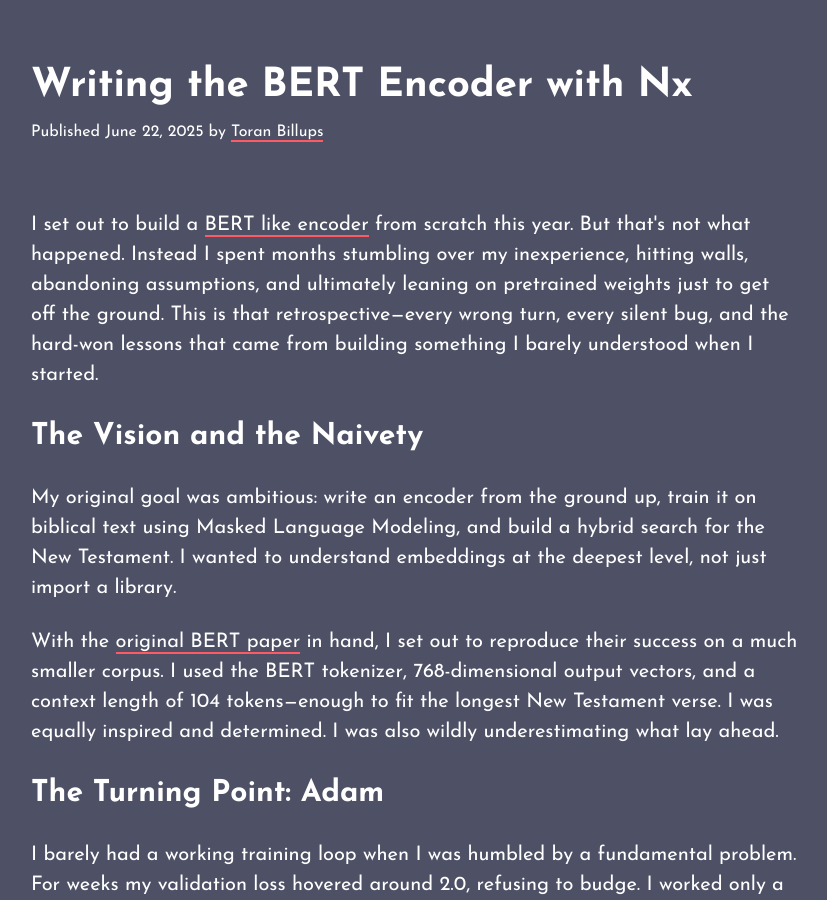
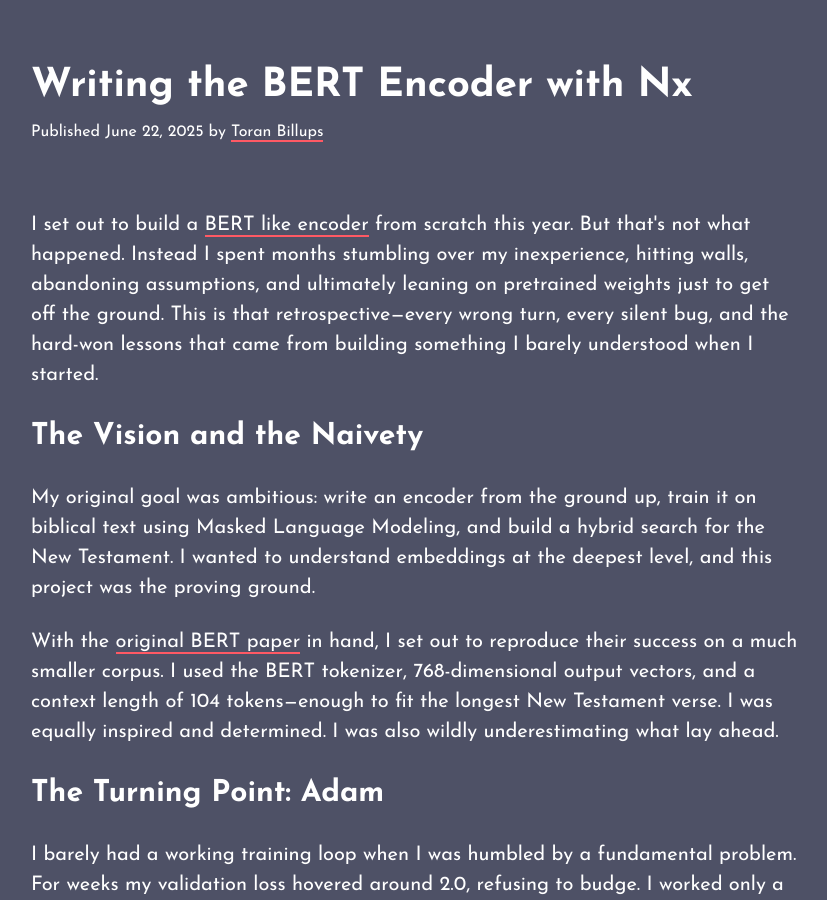
Before and after one commit to toranb/toranb.github.io, a Jekyll site: the page built from _posts/2025-06-22-bert-from-scratch-with-nx.html, in a window 1280 px wide and 900 px high. Shown: the whole window, without its empty margins (225-1052 px from the left). Built offline with Jekyll 4.4.1, drawn with Linux system fonts in a browser that asks for light colours; Markdown is read by kramdown in place of the engine named in the settings.

Commit message:
tiny refinement on the retro nx post

```diff
--- a/_posts/2025-06-22-bert-from-scratch-with-nx.html
+++ b/_posts/2025-06-22-bert-from-scratch-with-nx.html
@@ -9,7 +9,7 @@ categories: blog archive
 
 <h2>The Vision and the Naivety</h2>
 
-<p>My original goal was ambitious: write an encoder from the ground up, train it on biblical text using Masked Language Modeling, and build a hybrid search for the New Testament. I wanted to understand embeddings at the deepest level, not just import a library.</p>
+<p>My original goal was ambitious: write an encoder from the ground up, train it on biblical text using Masked Language Modeling, and build a hybrid search for the New Testament. I wanted to understand embeddings at the deepest level, and this project was the proving ground.</p>
 
 <p>With the <a href="https://arxiv.org/abs/1810.04805">original BERT paper</a> in hand, I set out to reproduce their success on a much smaller corpus. I used the BERT tokenizer, 768-dimensional output vectors, and a context length of 104 tokens—enough to fit the longest New Testament verse. I was equally inspired and determined. I was also wildly underestimating what lay ahead.</p>
 
```
